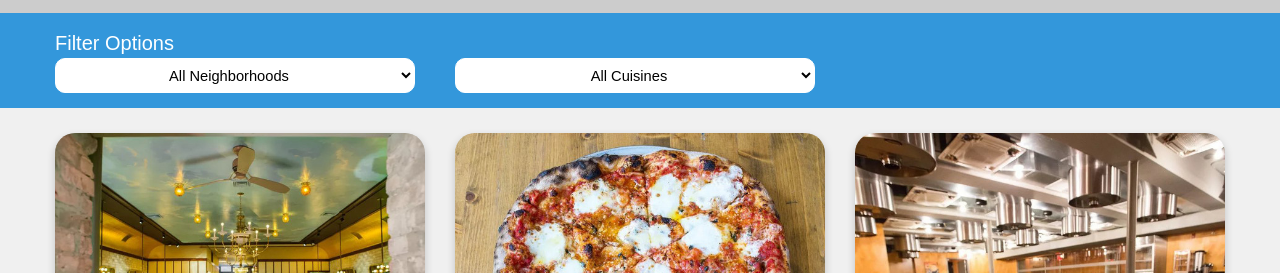
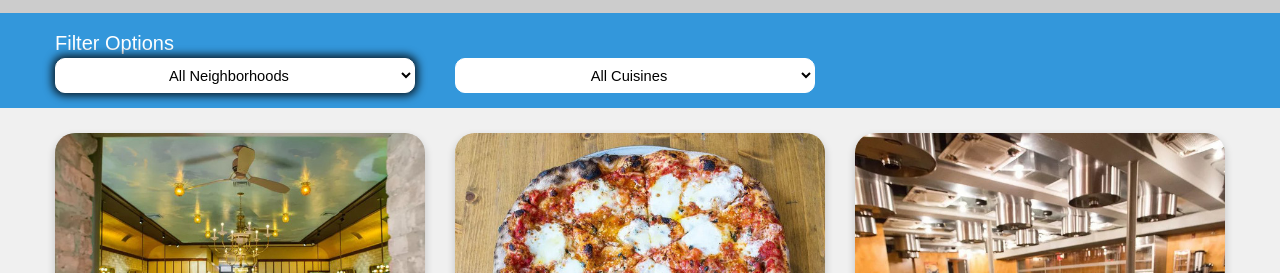
Before and after one commit to ravi-2912/fewd-mws-restaurant, a website: page index.html in a window 1280 px wide. In both pictures the pointer is over the element 234 px from the left and 602 px from the top of the page. Shown: the part 527-800 px from the top of the page. Drawn offline with nearby package versions, Linux system fonts and the light colour scheme; some packages are replaced by stand-ins of ours.

Commit message:
Filter option select :hover and :focus CSS.

```diff
--- a/css/styles.css
+++ b/css/styles.css
@@ -372,13 +372,11 @@ picture {
 }
 
 /* On mouse-over, add a deeper shadow */
-
 .card:hover {
 	box-shadow: 0 8px 16px 0 rgba(0, 0, 0, 0.2);
 }
 
 /* Add rounded corners to the top left and the top right corner of the image */
-
 .card img {
 	border-radius: 20px 20px 0 0;
 }
@@ -430,7 +428,11 @@ nav h1 a {
 	padding: 0 10px;
 	width: 90%;
 }
-
+.filter-options select:focus,
+.filter-options select:hover {
+	outline: 0;
+	box-shadow: 0 0 8px 3px rgba(0, 0, 0, 0.8);
+}
 /* ====================== Map ====================== */
 
 #map-div {
```
